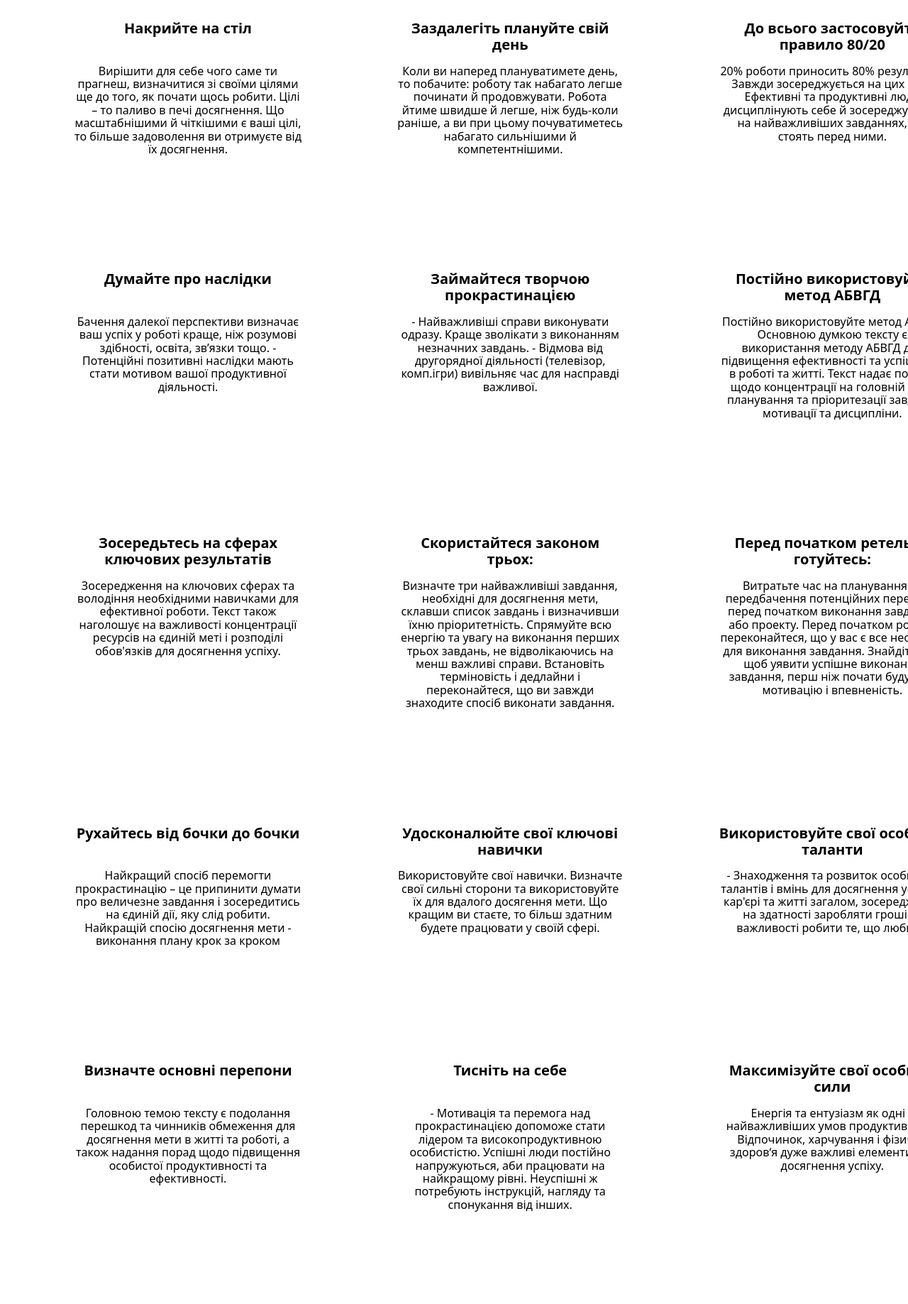
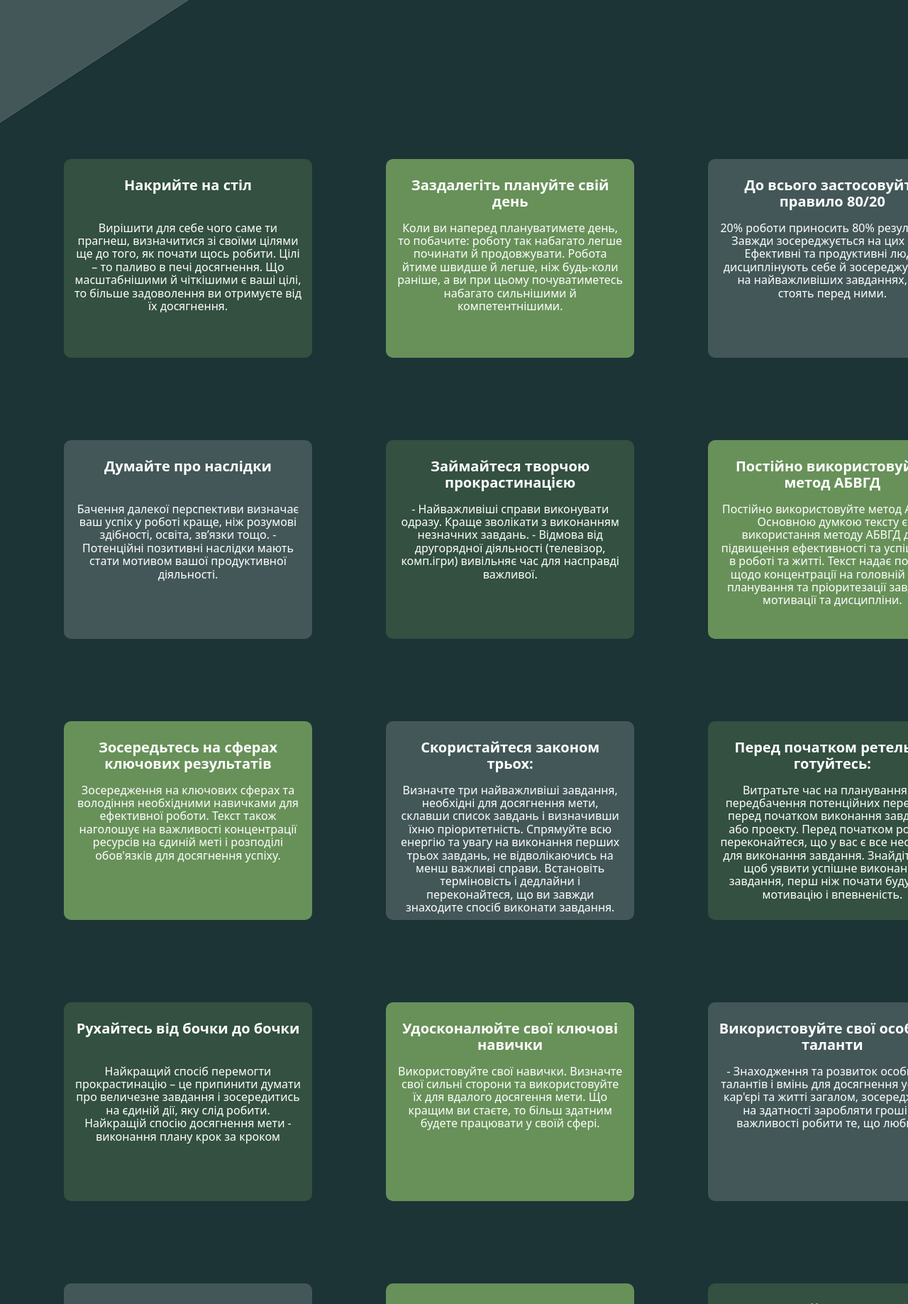
Before and after one commit to ArtemVasiletc/goit8mindmap, a plain HTML site: page index.html in a window 1280 px wide. Shown: the part 963-2800 px from the top of the page at 71% size. Drawn offline with nearby package versions, Linux system fonts and the light colour scheme.

Commit message:
commite (add img and work with background)
work with background)

```diff
--- a/css/styles.css
+++ b/css/styles.css
@@ -3,11 +3,30 @@
   width: 1440px;
   margin: 0 auto;
   box-shadow: 0 0 10px rgba(0,0,0,0.5);
+  background-color: gray;
+
+
+}
+.background-color
+{
+
+  background-color: #1c3436;
+
+
+}
+
+.last-list
+{
+  margin-bottom: 0px;
+  margin-top:0px;
+  text-decoration: none;
+
 }
 /* header */
 .header {
-  background-color: whitesmoke ;
+  background-color: #689159 ;
   height: 100px;
+  background-image: url(fon100px.jpg)
 
 }
 
@@ -15,10 +34,11 @@
   font-size: 32px;
   padding-top: 20px;
   padding-left: 12px;
+
 }
 .header-comment {
   text-decoration: none;
-  color: black;
+  color:white;
 }
 .book {
   display: block;
@@ -26,7 +46,33 @@
   margin-right: auto;
 
 }
+/* background color for li */
+.bgeen-color
+{
+  background-color:  #335040;
+  color: white;
+  border-radius: 10px;
+  height: 280px;
+  width: 200px;
+}
+.sgreen-color
+{
+  background-color: #689159;
+  color: white;
+  border-radius: 10px;
 
+  height: 280px;
+  width: 200px;
+
+}
+.gray-color
+{
+  background-color: #435758;
+  border-radius: 10px;
+  color:white;
+  height: 280px;
+  width: 200px;
+}
 /* text size  */
 .chapter-name {
   font-size: 20px;
@@ -48,12 +94,14 @@
 
 /* footer */
 .footer {
-  background-color: whitesmoke;
+  background-color: #1c3436;;
   height: 100px;
+  padding-top: 0px;
+
 }
 .footer-comment {
   text-decoration: none;
-  color: black;
+  color:white;
 }
 .footer-text {
   font-size: 12px;
--- a/index.html
+++ b/index.html
@@ -15,18 +15,21 @@
     <link rel="stylesheet" href="./css/styles.css" />
   </head>
   <body class="container">
+
     <!-- header  -->
     <header class="header">
       <div class="header-text">
         <a class="header-comment" href="./index.html">Mind Map GO IT8</a>
       </div>
     </header>
+
     <img
-    src="./img/vidguk_traysi.png" alt="book" class="book" />
-    <main>
+    src="./img/fonfullsize.jpg" alt="book" class="book"  width="1440px"/>
+
+    <main class=" background-color">
       <section>
-        <ul>
-          <li class="chapter-info">
+        <ul  class="last-list">
+          <li class="chapter-info bgeen-color">
             <h2 class="chapter-name">Накрийте на стіл</h2>
             <p>
               Вирішити для себе чого саме ти прагнеш, визначитися зі своїми
@@ -35,7 +38,7 @@
               досягнення.
             </p>
           </li>
-          <li class="chapter-info">
+          <li class="chapter-info sgreen-color">
             <h2 class="chapter-name">Заздалегіть плануйте свій день</h2>
             <p>
               Коли ви наперед плануватимете день, то побачите: роботу так
@@ -44,7 +47,7 @@
               сильнішими й компетентнішими.
             </p>
           </li>
-          <li class="chapter-info">
+          <li class="chapter-info gray-color">
             <h2 class="chapter-name">До всього застосовуйте правило 80/20</h2>
             <p>
               20% роботи приносить 80% результатів. Завжди зосереджується на цих
@@ -56,7 +59,7 @@
       </section>
       <section>
         <ul>
-          <li class="chapter-info">
+          <li class="chapter-info gray-color">
             <h2 class="chapter-name">Думайте про наслідки</h2>
 
             <p>
@@ -65,7 +68,7 @@
               наслідки мають стати мотивом вашої продуктивної діяльності.
             </p>
           </li>
-          <li class="chapter-info">
+          <li class="chapter-info bgeen-color">
             <h2 class="chapter-name">Займайтеся творчою прокрастинацією</h2>
             <p>
               - Найважливіші справи виконувати одразу. Краще зволікати з
@@ -73,7 +76,7 @@
               (телевізор, комп.ігри) вивільняє час для насправді важливої.
             </p>
           </li>
-          <li class="chapter-info">
+          <li class="chapter-info sgreen-color">
             <h2 class="chapter-name">Постійно використовуйте метод АБВГД</h2>
 
             <p>
@@ -88,7 +91,7 @@
       </section>
       <section>
         <ul>
-          <li class="chapter-info">
+          <li class="chapter-info sgreen-color ">
             <h2 h2 class="chapter-name">
               Зосередьтесь на сферах ключових результатів
             </h2>
@@ -99,7 +102,7 @@
               на єдиній меті і розподілі обов'язків для досягнення успіху.
             </p>
           </li>
-          <li class="chapter-info">
+          <li class="chapter-info gray-color">
             <h2 class="chapter-name">Скористайтеся законом трьох:</h2>
             <p>
               Визначте три найважливіші завдання, необхідні для досягнення мети,
@@ -110,7 +113,7 @@
               ви завжди знаходите спосіб виконати завдання.
             </p>
           </li>
-          <li class="chapter-info">
+          <li class="chapter-info bgeen-color">
             <h2 class="chapter-name">Перед початком ретельно готуйтесь:</h2>
             <p>
               Витратьте час на планування та передбачення потенційних перешкод
@@ -124,7 +127,7 @@
       </section>
       <section>
         <ul>
-          <li class="chapter-info">
+          <li class="chapter-info bgeen-color">
             <h2 class="chapter-name">Рухайтесь від бочки до бочки</h2>
 
             <p>
@@ -134,7 +137,7 @@
               кроком
             </p>
           </li>
-          <li class="chapter-info">
+          <li class="chapter-info sgreen-color">
             <h2 class="chapter-name">Удосконалюйте свої ключові навички</h2>
             <p>
               Використовуйте свої навички. Визначте свої сильні сторони та
@@ -142,7 +145,7 @@
               будете працювати у своїй сфері.
             </p>
           </li>
-          <li class="chapter-info">
+          <li class="chapter-info gray-color" >
             <h2 class="chapter-name">Використовуйте свої особливі таланти</h2>
             <p>
               - Знаходження та розвиток особистих талантів і вмінь для
@@ -154,7 +157,7 @@
       </section>
       <section>
         <ul>
-          <li class="chapter-info">
+          <li class="chapter-info gray-color">
             <h2 class="chapter-name">Визначте основні перепони</h2>
             <p>
               Головною темою тексту є подолання перешкод та чинників обмеження
@@ -162,7 +165,7 @@
               підвищення особистої продуктивності та ефективності.
             </p>
           </li>
-          <li class="chapter-info">
+          <li class="chapter-info sgreen-color">
             <h2 class="chapter-name">Тисніть на себе</h2>
             <p>
               - Мотивація та перемога над прокрастинацією допоможе стати лідером
@@ -171,7 +174,7 @@
               спонукання від інших.
             </p>
           </li>
-          <li class="chapter-info">
+          <li class="chapter-info bgeen-color">
             <h2 class="chapter-name">Максимізуйте свої особисті сили</h2>
             <p>
               Енергія та ентузіазм як одні з найважливіших умов продуктивності.
@@ -184,7 +187,7 @@
 
       <section>
         <ul>
-          <li class="chapter-info">
+          <li class="chapter-info sgreen-color">
             <h2 class="chapter-name">Мотивуйте себе діяти</h2>
             <p>
               Піклуйся про мотивацшю щодня, інакше вона триватиме недовго: 1.
@@ -192,7 +195,7 @@
               більше матимете бажання розпочинати роботу й продовжувати її.
             </p>
           </li>
-          <li class="chapter-info">
+          <li class="chapter-info bgeen-color">
             <h2 class="chapter-name">Позбудьтесь технологічного рабства</h2>
             <p>
               Технології можуть бути вашими найліпшими друзями чи
@@ -202,7 +205,7 @@
               технічний прогрес немає сенсу.
             </p>
           </li>
-          <li class="chapter-info">
+          <li class="chapter-info gray-color">
             <h2 class="chapter-name">Діліть завдання на частини</h2>
             <p>
               "Швейцарский сир"-пробийвайте дірки у завдані,неначе в головці
@@ -216,8 +219,8 @@
         </ul>
       </section>
       <section>
-        <ul>
-          <li class="chapter-info">
+        <ul class="last-list ">
+          <li class="chapter-info gray-color">
             <h2 class="chapter-name">Створюйте великі блоки часу</h2>
             <p>
               Основою є поставлення цілей - визначте ціль і час для її
@@ -226,7 +229,7 @@
               зосередження всієї енергії на обмеженому колі завдань.
             </p>
           </li>
-          <li class="chapter-info">
+          <li class="chapter-info sgreen-color">
             <h2 class="chapter-name">
               Розвиньте відчуття крайньої необхідності
             </h2>
@@ -238,7 +241,7 @@
               завдань.
             </p>
           </li>
-          <li class="chapter-info">
+          <li class="chapter-info bgeen-color">
             <h2 class="chapter-name">Виконуйте завдання по одному</h2>
             <p>
               Треба вмиті ставити чіткі завдання та пріоритети. Не переходити на
@@ -255,6 +258,8 @@
       <div class="footer-text">
         <a class="footer-comment" href="./index.html">Mind Map GO IT8</a>
       </div>
+
     </footer>
+
   </body>
 </html>
```
Also changed, not shown: css/fon100px.jpg (added), img/fon100px.jpg (added), img/fonfullsize.jpg (added).
